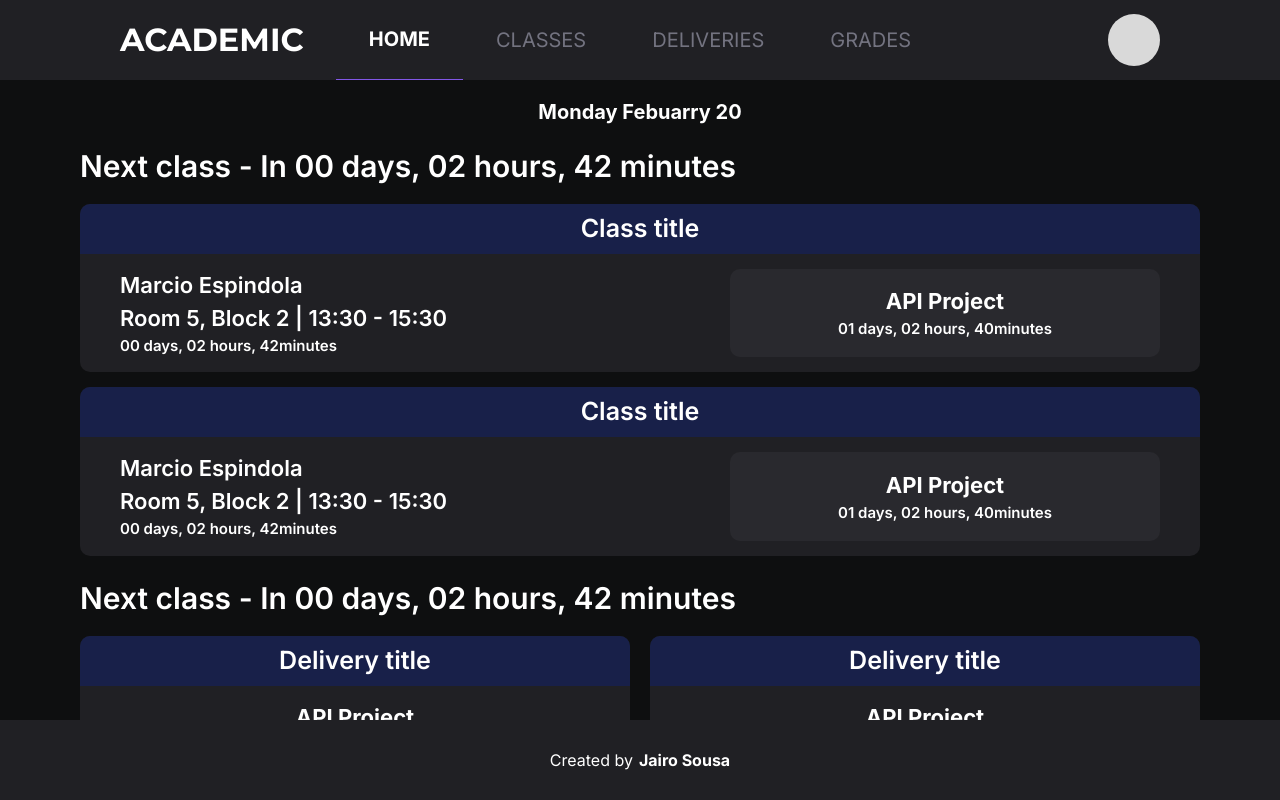
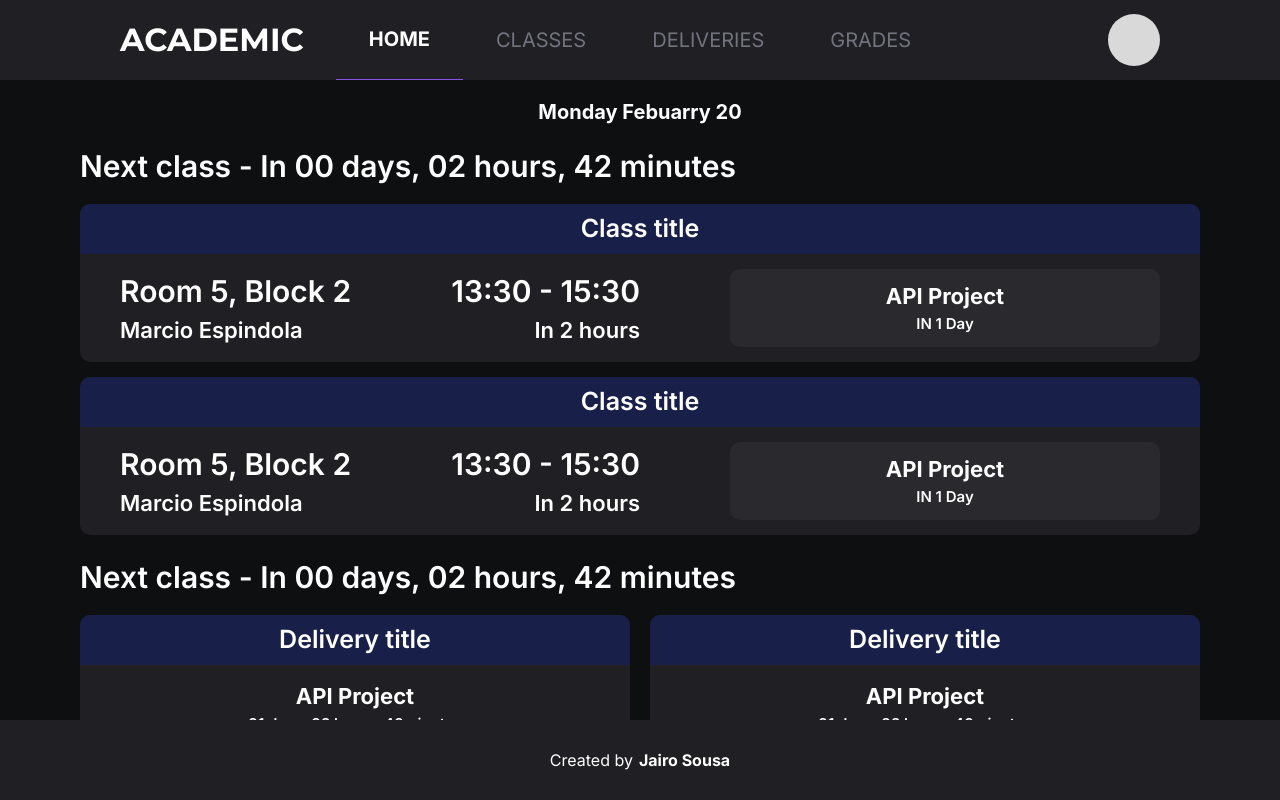
Before and after one commit to jairo-sousa/academic-tool, a React (Vite) app: page / in a window 1280 px wide. Built offline with nearby package versions, Linux system fonts and the light colour scheme.

Commit message:
style: redesign the ClassCard layout

```diff
--- a/src/components/EventCard.tsx
+++ b/src/components/EventCard.tsx
@@ -13,16 +13,24 @@ export function EventCard() {
 				align="center"
 				p="1.5rem 4rem"
 			>
+				<Flex w="50%" justify="space-between">
 					<Flex direction="column">
+						<Text fontSize="3rem" fontWeight={600}>
+							Room 5, Block 2
+						</Text>
 						<Text fontSize="2.2rem" fontWeight={600}>
 							Marcio Espindola
 						</Text>
+					</Flex>
+
+					<Flex direction="column" align="end">
+						<Text fontSize="3rem" fontWeight={600}>
+							13:30 - 15:30
+						</Text>
 						<Text fontSize="2.2rem" fontWeight={600}>
-						Room 5, Block 2 | 13:30 - 15:30
+							In 2 hours
 						</Text>
-					<Text fontSize="1.5rem" fontWeight={600}>
-						00 days, 02 hours, 42minutes
-					</Text>
+					</Flex>
 				</Flex>
 				<Flex
 					direction="column"
@@ -37,7 +45,7 @@ export function EventCard() {
 						API Project
 					</Text>
 					<Text fontSize="1.5rem" fontWeight={600}>
-						01 days, 02 hours, 40minutes
+						IN 1 Day
 					</Text>
 				</Flex>
 			</Flex>
```
Lines whose indentation alone changed are shown as unchanged.
